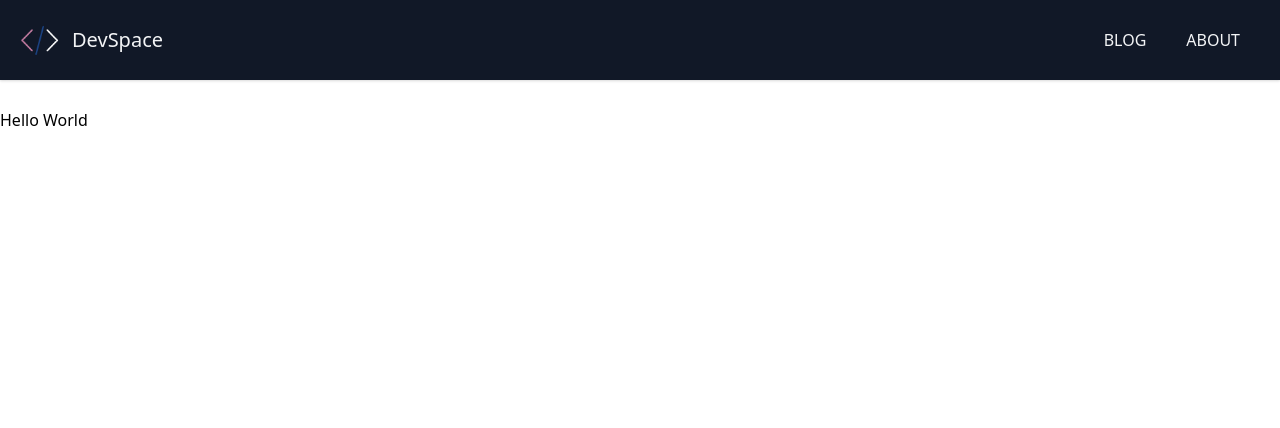
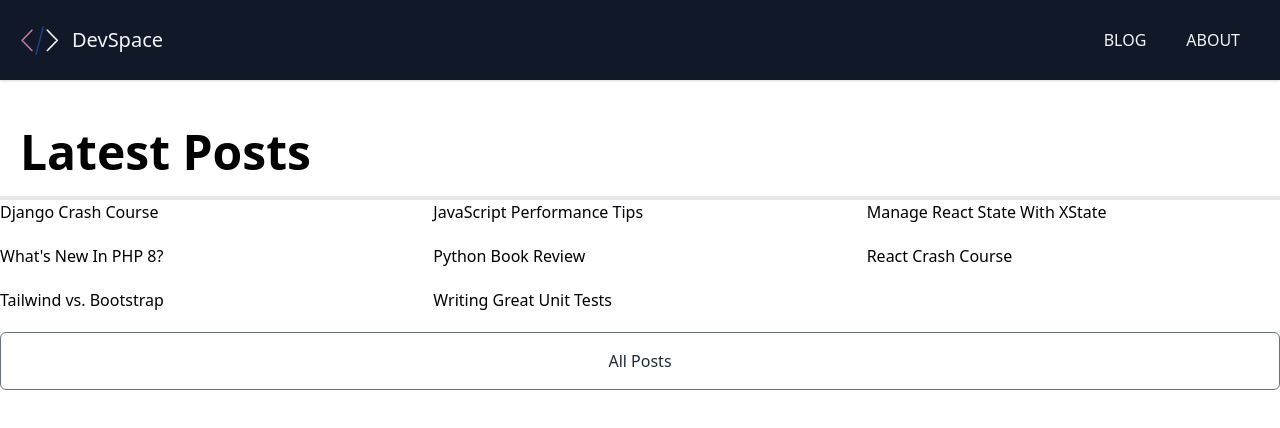
Before and after one commit to samueltengan/devspace-blog, a Next.js app: page / in a window 1280 px wide. Shown: the top 428 px of the page. Built offline with nearby package versions, Linux system fonts and the light colour scheme.

Commit message:
Fetching post from post folder

```diff
--- a/pages/index.js
+++ b/pages/index.js
@@ -1,9 +1,48 @@
 import Layout from "../components/Layout";
+import fs from "fs";
+import path from "path";
+import matter from "gray-matter";
+import Link from "next/link";
 
-export default function HomePage() {
+export default function HomePage({ posts }) {
+  console.log(posts);
   return (
     <Layout>
-      <h1>Hello World</h1>
+      <h1 className="text-5xl border-b-4 p-5 font-bold">Latest Posts</h1>
+      <div className="grid md:grid-cols-2 lg:grid-cols-3 gap-5">
+        {posts.map((post, index) => (
+          <h3>{post.frontmatter.title}</h3>
+        ))}
+      </div>
+
+      <Link href="/blog">
+        <a className="block text-center border border-gray-500 text-gray-800 rounded-md py-4 my-5 transition duration-500 ease select-none hover:text-white hover:bg-gray-900 focus:outline-none focus:shadow-outline w-full">
+          All Posts
+        </a>
+      </Link>
     </Layout>
   );
 }
+
+export async function getStaticProps() {
+  const files = fs.readdirSync(path.join("posts"));
+  const posts = files.map((filename) => {
+    const slug = filename.replace(".md", "");
+
+    const markdownWithMeta = fs.readFileSync(
+      path.join("posts", filename),
+      "utf-8"
+    );
+
+    const { data: frontmatter } = matter(markdownWithMeta);
+
+    return {
+      slug,
+      frontmatter,
+    };
+  });
+
+  return {
+    props: { posts },
+  };
+}
```
